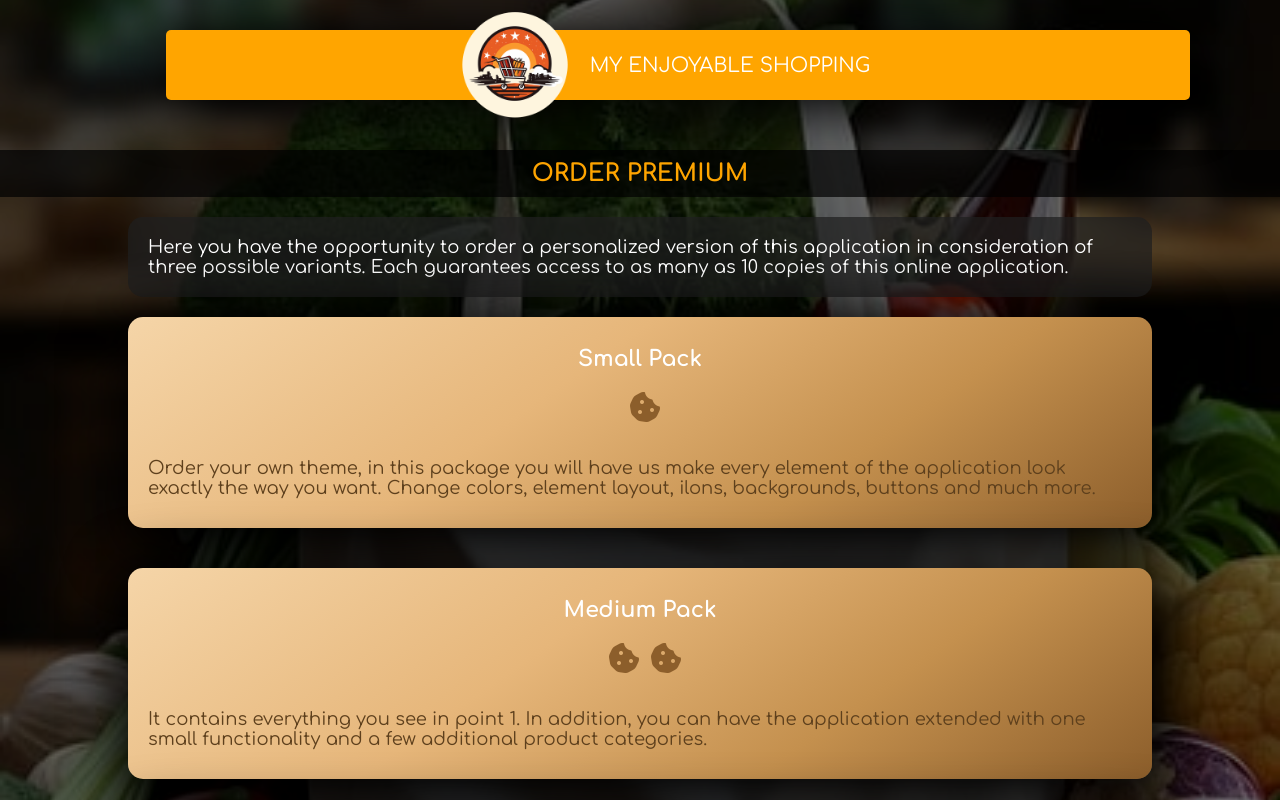
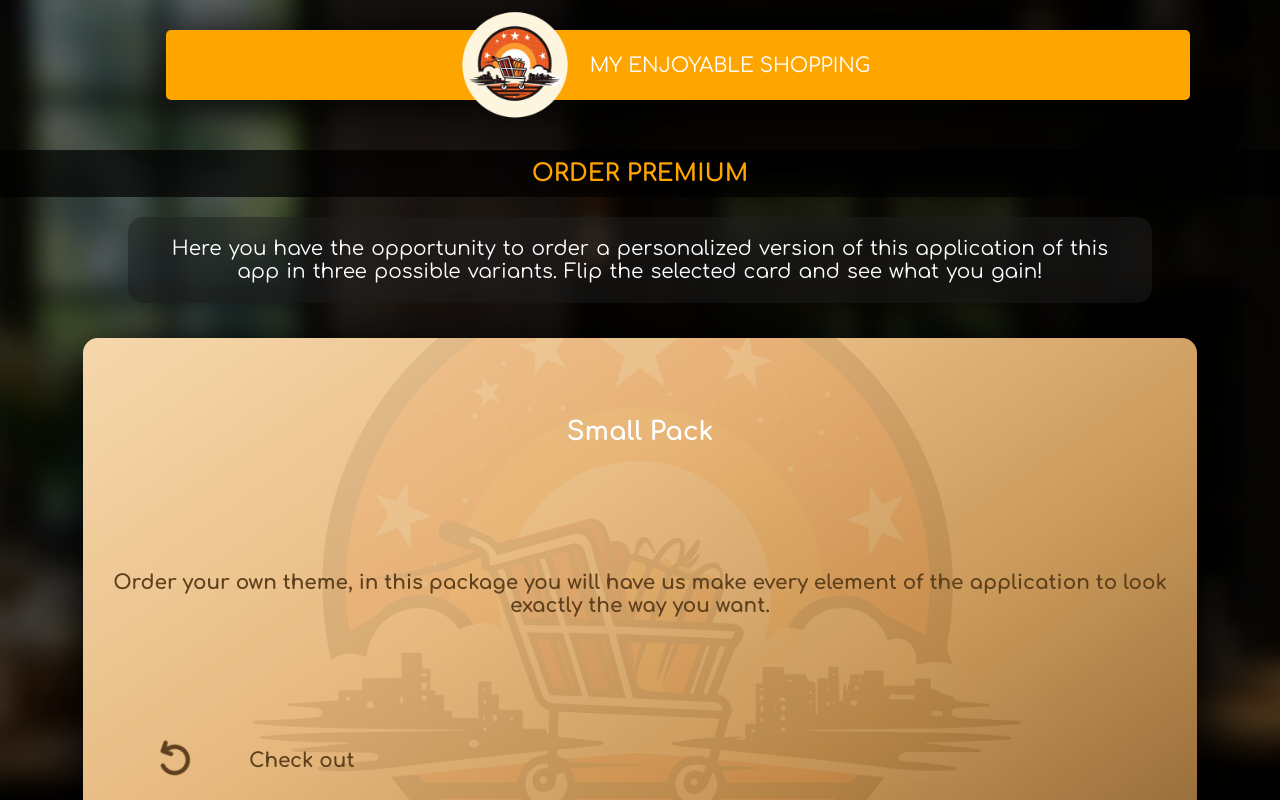
Before and after one commit to WojciechSadowskiNwD/My-enjoyable-shopping, a React (Create React App) app: page /orderPremium in a window 1280 px wide. Shown: the top 800 px of the page. Built offline with nearby package versions, Linux system fonts and the light colour scheme; a web font is replaced by a local one.

Commit message:
Expand Page OrderPremium / Create rotating order_cards

```diff
--- a/css/OrderPremium.module.css
+++ b/css/OrderPremium.module.css
@@ -2,7 +2,7 @@
   display: flex;
   flex-direction: column;
   width: 100%;
-  height: 100%;
+  height: 800px;
   background-image: url("../img/shopping_bag_small.jpg");
   background-size: cover;
   background-position: 55%;
@@ -43,37 +43,136 @@
   border-radius: 15px;
   background-color: rgba(31, 31, 31, 0.7215686275);
 }
-.order_background .bg_shadow .order_square {
+.order_background .bg_shadow .order_card {
+  position: relative;
+  margin: 20px 50px;
+  width: 85%;
+  height: 420px;
+  perspective: 800px;
+}
+.order_background .bg_shadow .order_card .card_front {
+  width: 100%;
+  height: 100%;
+  border-radius: 15px;
+  background-image: linear-gradient(145deg, #f5d5a8, #e6b67a 40%, #c4904e 70%, #8c5e2b 100%);
+  box-shadow: 0 4px 6px rgba(0, 0, 0, 0.2); /* lekkie cieniowanie */
+  box-shadow: 7px 14px 57px 12px rgb(0, 0, 0);
+  overflow: hidden;
+  transition: 0.8s;
+}
+.order_background .bg_shadow .order_card .card_front .card_content {
+  position: absolute;
   display: flex;
   flex-direction: column;
-  justify-content: start;
-  width: 80%;
-  margin: 20px;
-  padding: 15px;
-  padding-bottom: 25px;
+  align-items: center;
+  width: 100%;
+  height: 100%;
+  justify-content: center;
+  justify-content: space-around;
+}
+.order_background .bg_shadow .order_card .card_front .card_content h3 {
+  font-size: 24px;
+  z-index: 1;
+}
+.order_background .bg_shadow .order_card .card_front .card_content i {
+  font-size: 55px;
+  z-index: 1;
+  color: #5e401d;
+  animation: icon_rocking 3s ease-in-out infinite;
+  transition: 0.3s;
+}
+.order_background .bg_shadow .order_card .card_front .card_content p {
+  font-size: 22px;
+  font-size: 20px;
+  font-weight: bold;
+  z-index: 1;
+}
+.order_background .bg_shadow .order_card .first_img {
+  background-position: center;
+  background-size: cover;
+  background-image: url("../img/ai-generated-8261519_1280.png");
+  filter: opacity(0.15);
+  transition: 0.8s;
+}
+.order_background .bg_shadow .order_card .card_back {
+  position: absolute;
+  display: flex;
+  flex-direction: column;
+  justify-content: flex-start;
+  width: 100%;
+  height: 100%;
+  padding: 15px 10px 0px 10px;
+  top: 0;
+  right: 0;
+  left: 0;
+  bottom: 0;
   border-radius: 15px;
-  background: linear-gradient(145deg, #f5d5a8, #e6b67a 40%, #c4904e 70%, #8c5e2b 100%);
+  background-image: linear-gradient(145deg, #f5d5a8, #e6b67a 40%, #c4904e 70%, #8c5e2b 100%);
+  box-shadow: 0 4px 6px rgba(0, 0, 0, 0.2); /* lekkie cieniowanie */
   box-shadow: 7px 14px 57px 12px rgb(0, 0, 0);
+  opacity: 0;
+  transition: 0.8s;
 }
-.order_background .bg_shadow .order_square h3 {
+.order_background .bg_shadow .order_card .card_back h3 {
   font-size: 22px;
   margin-top: 15px;
   text-align: center;
 }
-.order_background .bg_shadow .order_square .order_icons {
+.order_background .bg_shadow .order_card .card_back .order_icons {
   display: flex;
   flex-direction: row;
   justify-content: center;
 }
-.order_background .bg_shadow .order_square .order_icons i {
-  font-size: 32px;
+.order_background .bg_shadow .order_card .card_back .order_icons i {
+  font-size: 40px;
   margin-top: 20px;
-  margin-bottom: 30px;
+  margin-bottom: 25px;
   margin-left: 10px;
   color: #8c5e2b;
 }
-.order_background .bg_shadow .order_square p {
+.order_background .bg_shadow .order_card .card_back .btn_order {
+  margin-left: auto;
+  margin-right: auto;
+  width: 58%;
+  margin-top: 30px;
+  padding: 10px;
+  text-transform: uppercase;
+  letter-spacing: 0.3px;
+  font-size: 14px;
+  border-radius: 5px;
+  border: none;
+  color: #5e401d;
+  cursor: pointer;
+}
+.order_background .bg_shadow .order_card p {
   font-size: 18px;
-  padding: 5px;
+  padding: 7px;
   color: #5e401d;
+}
+.order_background .bg_shadow .order_card .turnover {
+  transform: rotateY(-180deg);
+}
+.order_background .bg_shadow .order_card:hover .card_back {
+  transform: rotate(0);
+  opacity: 1;
+}
+.order_background .bg_shadow .order_card:hover .card_front {
+  transform: rotateY(180deg);
+  opacity: 0;
+}
+.order_background .bg_shadow .order_card:hover .first_img {
+  transform: rotateY(180deg);
+  opacity: 0;
+}
+
+@keyframes icon_rocking {
+  0% {
+    transform: rotate(20deg);
+  }
+  50% {
+    transform: rotate(-10deg);
+  }
+  100% {
+    transform: rotate(20deg);
+  }
 }/*# sourceMappingURL=OrderPremium.module.css.map */
--- a/src/pages/OrderPremium.js
+++ b/src/pages/OrderPremium.js
@@ -14,49 +14,147 @@ function OrderPremium() {
 
 				<div className={styles.text_info}>
 					<p>
-						Here you have the opportunity to order a personalized version of
-						this application in consideration of three possible variants. Each
-						guarantees access to as many as 10 copies of this online
-						application.
+					Here you have the opportunity to order a personalized version of this application
+					of this app in three possible variants. Flip the selected card and see what you gain!
 					</p>
 				</div>
-				<div className={styles.order_square}>
+
+				{/* PIERWSZA KARTA */}
+				<div className={styles.order_card}>
+					<div className={`${styles.card_front}`}>
+						<div className={styles.card_front_content}>
+							<h3>Small Pack</h3>
+							<p>
+								Order your own theme, in this package you will have us make
+								every element of the application to look exactly the way you
+								want.
+							</p>
+							<span>
+								<i class="fa-solid fa-arrow-rotate-left"></i>
+								<p>Check out</p>
+							</span>
+						</div>
+						<div className={styles.photo_shadow}></div>
+					</div>
+
+					<div className={`${styles.card_back} ${styles.turnover}`}>
 						<h3>Small Pack</h3>
 						<div className={styles.order_icons}>
 							<i class="fa-solid fa-cookie-bite"></i>
 						</div>
+						<div className={styles.text_content}>
+							<p className={styles.top_paragraph}>
+								In the package you will receive:
+							</p>
+							<span className={styles.content_row}>
+								<i class="fa-solid fa-circle-check"></i>
+								<p>customized application theme </p>
+							</span>
+							<span className={styles.content_row}>
+								<i class="fa-solid fa-circle-check"></i>
+								<p>three additional product categories</p>
+							</span>
+							<span className={styles.content_row}>
+								<i class="fa-solid fa-circle-check"></i>
+								<p>possibility to use on 10 devices</p>
+							</span>
+						</div>
+						<button className={styles.btn_order}>Order</button>
+					</div>
+				</div>
+
+				{/* DRUGA KARTA */}
+				<div className={styles.order_card}>
+					<div className={`${styles.card_front}`}>
+						<div className={styles.card_front_content}>
+							<h3>Medium Pack</h3>
 							<p>
-						Order your own theme, in this package you will have us make every
-						element of the application look exactly the way you want. Change
-						colors, element layout, ilons, backgrounds, buttons and much more.
+								Everything as in point 1. In addition, the ability to create
+								multiple shopping lists by store, and your functionality.
 							</p>
+							<span>
+								<i class="fa-solid fa-arrow-rotate-left"></i>
+								<p>Check out</p>
+							</span>
 						</div>
-				<div className={styles.order_square}>
+						<div className={styles.photo_shadow}></div>
+					</div>
+
+					<div className={`${styles.card_back} ${styles.turnover}`}>
 						<h3>Medium Pack</h3>
 						<div className={styles.order_icons}>
 							<i class="fa-solid fa-cookie-bite"></i>
 							<i class="fa-solid fa-cookie-bite"></i>
 						</div>
+						<div className={styles.text_content}>
+							<p className={styles.top_paragraph}>
+								In the package you will receive:
+							</p>
+							<span className={styles.content_row}>
+								<i class="fa-solid fa-circle-check"></i>
+								<p>All from a small pack</p>
+							</span>
+							<span className={styles.content_row}>
+								<i class="fa-solid fa-circle-check"></i>
+								<p>Additional functionality on request</p>
+							</span>
+							<span className={styles.content_row}>
+								<i class="fa-solid fa-circle-check"></i>
+								<p>Creation of different lists under the indicated stores</p>
+							</span>
+						</div>
+						<button className={styles.btn_order}>Order</button>
+					</div>
+				</div>
+
+				{/* TRZECIA KARTA */}
+				<div className={styles.order_card}>
+					<div className={`${styles.card_front}`}>
+						<div className={styles.card_front_content}>
+							<h3>Maximum Pack</h3>
 							<p>
-						It contains everything you see in point 1. In addition, you can have
-						the application extended with one small functionality and a few
-						additional product categories.
+								Everything as in point 1 & 2. Everything as in point 1 and 2.
+								In addition, you can order additional 3 smaller functionalities and more icons that can be changed on each card.
 							</p>
+							<span>
+								<i class="fa-solid fa-arrow-rotate-left"></i>
+								<p>Check out</p>
+							</span>
 						</div>
-				<div className={styles.order_square}>
+						<div className={styles.photo_shadow}></div>
+					</div>
+
+					<div className={`${styles.card_back} ${styles.turnover}`}>
 						<h3>Large Pack</h3>
 						<div className={styles.order_icons}>
 							<i class="fa-solid fa-cookie-bite"></i>
 							<i class="fa-solid fa-cookie-bite"></i>
-						<i class="fa-solid fa-cookie-bite"></i>
 						</div>
-					<p>
-						Everything as in point 1 and 2. In addition, you can order
-						additional 3 smaller functionalities, and more icons that can be
-						changed on each card. you will also get the ability to create lists
-						per store.
+						<div className={styles.text_content}>
+							<p className={styles.top_paragraph}>
+								In the package you will receive:
 							</p>
+							<span className={styles.content_row}>
+								<i class="fa-solid fa-circle-check"></i>
+								<p>All from previous packs</p>
+							</span>
+							<span className={styles.content_row}>
+								<i class="fa-solid fa-circle-check"></i>
+								<p>Total 4 Additional functionality or filters</p>
+							</span>
+							<span className={styles.content_row}>
+								<i class="fa-solid fa-circle-check"></i>
+								<p>Additional editable icons for colored cards and more categories</p>
+							</span>
 						</div>
+						<button className={styles.btn_order}>Order</button>
+					</div>
+				</div>
+
+
+
+
+
 				{/* <div className={styles.order_square}></div>
 				<div className={styles.order_square}></div> */}
 				{/* <PreviousPage /> */}
--- a/src/pages/OrderPremium.module.scss
+++ b/src/pages/OrderPremium.module.scss
@@ -2,8 +2,8 @@
 	display: flex;
 	flex-direction: column;
 	width: 100%;
+	// height: 800px;
 	height: 100%;
-    // height: 800px;
 	background-image: url("../img/shopping_bag_small.jpg");
 	background-size: cover;
 	background-position: 55%;
@@ -38,65 +38,225 @@
 			text-transform: uppercase;
 			color: orange;
 		}
-
+		// top text block
 		.text_info {
 			width: 80%;
 			padding: 20px;
-			font-size: 18px;
+			padding-left: 25px;
+			padding-right: 25px;
+			font-size: 20px;
+			margin-bottom: 15px;
 			border-radius: 15px;
-			background-color: #1f1f1fb8;
+			text-align: center;
+			word-spacing: 1.3px;
+			background-color: #1f1f1f7f;
 		}
 
-        .order_square {
+		// OBRACANE KARTY:
+		// Podstawowy wymiar karty
+		.order_card {
+			position: relative;
+			margin: 20px 50px; //nie wiem jeszcze
+			width: 87%;
+			height: 520px;
+			perspective: 800px;
+
+			// przód karty
+			.card_front {
+				width: 100%;
+				height: 100%;
+				border-radius: 15px;
+				background-image: linear-gradient(
+					145deg,
+					#f5d5a8,
+					#e6b67a 40%,
+					#c4904e 70%,
+					#8c5e2b 100%
+				);
+				box-shadow: 0 4px 6px rgba(0, 0, 0, 0.2); /* lekkie cieniowanie */
+				-webkit-box-shadow: 7px 14px 57px 12px rgba(0, 0, 0, 1);
+				-moz-box-shadow: 7px 14px 57px 12px rgba(0, 0, 0, 1);
+				box-shadow: 7px 14px 57px 12px rgba(0, 0, 0, 1);
+				overflow: hidden;
+				transition: 0.8s;
+
+				.card_front_content {
+					position: absolute;
+					display: flex;
+					flex-direction: column;
+					align-items: center;
+					justify-content: space-around;
+					width: 100%;
+					height: 100%;
+					padding: 20px;
+					text-align: center;
+
+					span {
+						display: flex;
+						flex-direction: row;
+						align-items: center;
+						width: 90%;
+						gap: 50px;
+					}
+					h3,
+					i,
+					p {
+						z-index: 1;
+					}
+					h3 {
+						font-size: 26px;
+					}
+
+					i {
+						font-size: 35px;
+						animation: icon_rocking 3s ease-in-out infinite;
+						color: #5e401d;
+						transition: 0.3s;
+					}
+
+					p {
+						font-size: 20px;
+						font-weight: bold;
+					}
+				}
+			}
+			.photo_shadow {
+				background-position: center;
+				background-size: cover;
+				background-image: url("../img/ai-generated-8261519_1280.png");
+				filter: opacity(0.07);
+				transition: 0.8s;
+			}
+
+			// rewers card
+			.card_back {
+				position: absolute;
+				display: flex;
+				flex-direction: column;
+				justify-content: flex-start;
+				width: 100%;
+				height: 100%;
+				padding: 15px 10px 0px 10px;
+				top: 0;
+				right: 0;
+				left: 0;
+				bottom: 0;
+				border-radius: 15px;
+				background-image: linear-gradient(
+					145deg,
+					#f5d5a8,
+					#e6b67a 40%,
+					#c4904e 70%,
+					#8c5e2b 100%
+				);
+				box-shadow: 0 4px 6px rgba(0, 0, 0, 0.2); /* lekkie cieniowanie */
+				-webkit-box-shadow: 7px 14px 57px 12px rgba(0, 0, 0, 1);
+				-moz-box-shadow: 7px 14px 57px 12px rgba(0, 0, 0, 1);
+				box-shadow: 7px 14px 57px 12px rgba(0, 0, 0, 1);
+				opacity: 0;
+				transition: 0.8s;
+
+				.text_content {
 					display: flex;
 					flex-direction: column;
 					justify-content: start;
-            width: 80%;
-            // height: 300px;
-            margin: 20px;
-            padding: 15px;
-            padding-bottom: 25px;
-            border-radius: 15px;
-            // background-color: #2d0000b4;
-            // border: 1px solid #fff;
+					padding: 10px;
 
-            background: linear-gradient(
-        145deg,
-        #f5d5a8, /* jasny beż - środek ciasteczka */
-        #e6b67a 40%, /* złocisty odcień - pieczone brzegi */
-        #c4904e 70%, /* ciemniejszy brąz - brzegi */
-        #8c5e2b 100% /* najciemniejszy brąz - wypieczone części */
-    );
-    // box-shadow: 0 4px 6px rgba(0, 0, 0, 0.2); /* lekkie cieniowanie */
-    -webkit-box-shadow: 7px 14px 57px 12px rgba(0, 0, 0, 1);
-    -moz-box-shadow: 7px 14px 57px 12px rgba(0, 0, 0, 1);
-    box-shadow: 7px 14px 57px 12px rgba(0, 0, 0, 1);
+					.top_paragraph {
+						text-align: center;
+						padding-bottom: 15px;
+						font-size: 20px;
+						line-height: 25px;
+					}
+				}
+				.content_row {
+					display: flex;
+					flex-direction: row;
+					align-items: center;
+					width: 100%;
+					margin: 5px;
+
+					i {
+						font-size: 23px;
+						margin-right: 5px;
+						color: rgb(98, 138, 18);
+					}
+				}
 
 				h3 {
 					font-size: 22px;
 					margin-top: 15px;
 					text-align: center;
 				}
-            .order_icons{
+
+				.order_icons {
 					display: flex;
 					flex-direction: row;
 					justify-content: center;
 
 					i {
-                    font-size: 32px;
+						font-size: 40px;
 						margin-top: 20px;
-                    margin-bottom: 30px;
+						margin-bottom: 25px;
 						margin-left: 10px;
 						color: #8c5e2b;
 					}
 				}
 
+				.btn_order {
+					margin-left: auto;
+					margin-right: auto;
+					width: 58%;
+					margin-top: 20px;
+					padding: 10px;
+					text-transform: uppercase;
+					letter-spacing: 0.3px;
+					font-size: 14px;
+					border-radius: 5px;
+					border: none;
+					color: #5e401d;
+					cursor: pointer;
+				}
+			}
+
 			p {
 				font-size: 18px;
-                padding: 5px;
+				padding: 7px;
 				color: #5e401d;
 			}
 
+			// Start position for cart_back:
+			.turnover {
+				transform: rotateY(-180deg);
+			}
+		}
+
+		// Rotate cards effects:
+		.order_card:hover .card_back {
+			transform: rotate(0);
+			opacity: 1;
+		}
+
+		.order_card:hover .card_front {
+			transform: rotateY(180deg);
+			opacity: 0;
+		}
+		.order_card:hover .first_img {
+			transform: rotateY(180deg);
+			opacity: 0;
 		}
 	}
 }
+
+// ANIMATIONS:
+@keyframes icon_rocking {
+	0% {
+		transform: rotate(20deg);
+	}
+	50% {
+		transform: rotate(-10deg);
+	}
+	100% {
+		transform: rotate(20deg);
+	}
+}
```
Also changed, not shown: 1 other file (tests, documents, lock files or other folders). Lines whose indentation alone changed are shown as unchanged.
